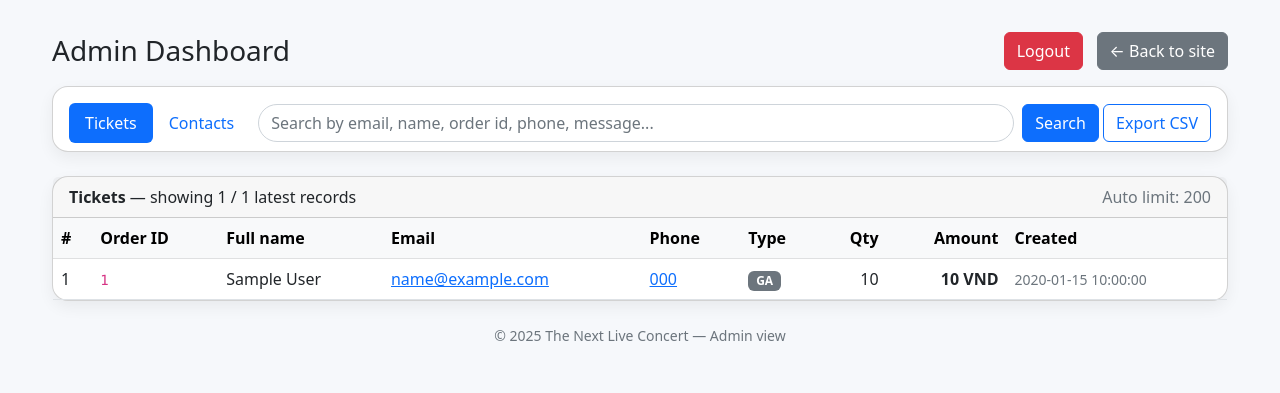
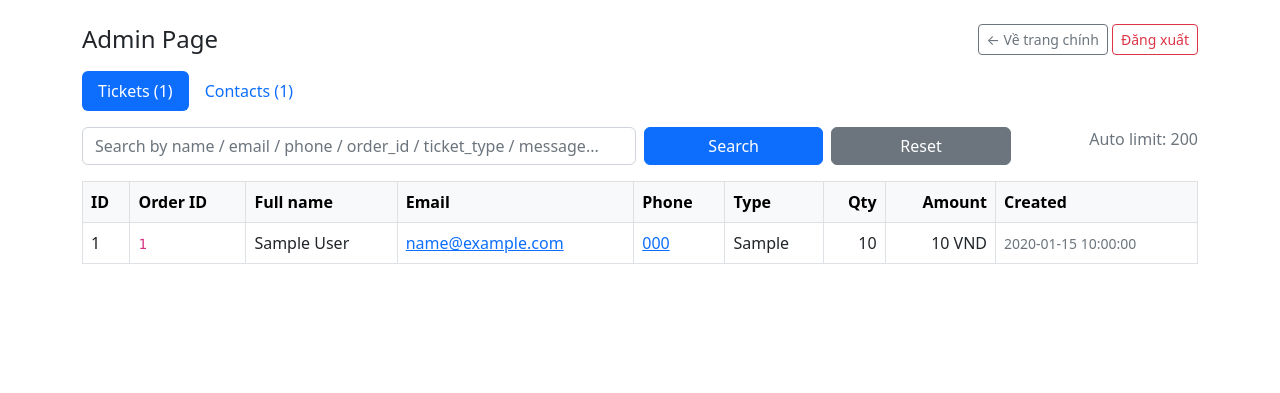
Before and after one commit to thachtn22git-oss/the-next-live-concert-, a PHP site: page /the-next-live-concert/admin.php in a window 1280 px wide. Shown: the top 393 px of the page. Run offline with PHP 8.4, Linux system fonts and the light colour scheme; the visitor is signed in with stand-in values (Sample User, id 1); tables that the repository leaves empty or names only in its code hold one stand-in row (values such as "Sample post").

Commit message:
fix bug search admin page

```diff
--- a/admin.php
+++ b/admin.php
@@ -1,148 +1,180 @@
 <?php
+// admin.php — Giao diện cũ, thêm login + search cả 2 bảng + tìm theo ticket_type + nút Reset
+
 session_start();
-if (!isset($_SESSION['admin_logged_in']) || $_SESSION['admin_logged_in'] !== true) {
-    header("Location: admin_login.php");
-    exit;
-}
-?>
-
-
-<?php
-// admin.php — Dashboard xem DB (Tickets & Contacts) với Bootstrap 5
-// Đặt cạnh db.php. Mặc định hiển thị 200 bản ghi mới nhất mỗi bảng.
-// (Tuỳ chọn) Bảo vệ bằng mật khẩu đơn giản:
-// $ADMIN_PASS = 'changeme123'; if(($_GET['pass']??'') !== $ADMIN_PASS){ die('Unauthorized'); }
-
-require __DIR__ . '/db.php';
+require_once "db.php";
 mysqli_set_charset($conn, 'utf8mb4');
 
-// --- Helpers ---
+/* ========== Helpers ========== */
 function esc($s){ return htmlspecialchars((string)$s, ENT_QUOTES, 'UTF-8'); }
 function money_vnd($n){ return number_format((float)$n, 0, ',', '.') . ' VND'; }
+function col_exists(mysqli $conn, string $table, string $col): bool {
+  $res = $conn->query("SHOW COLUMNS FROM `$table` LIKE '".$conn->real_escape_string($col)."'");
+  return $res && $res->num_rows > 0;
+}
 
-// --- Tabs & search ---
-$tab = $_GET['tab'] ?? 'tickets';
-if (!in_array($tab, ['tickets','contacts'], true)) $tab = 'tickets';
-
-$q   = trim($_GET['q'] ?? '');                 // ô tìm nhanh
-$limit = 200;                                  // số dòng hiển thị
-$tickets = $contacts = [];
-$tick_count = $cont_count = 0;
-
-// --- Export CSV ---
-if (isset($_GET['export']) && in_array($_GET['export'], ['tickets','contacts'], true)) {
-    header('Content-Type: text/csv; charset=utf-8');
-    header('Content-Disposition: attachment; filename="'.$_GET['export'].'-'.date('Ymd_His').'.csv"');
-    $out = fopen('php://output', 'w');
-
-    if ($_GET['export'] === 'tickets') {
-        fputcsv($out, ['id','order_id','full_name','email','phone','ticket_type','quantity','amount','created_at']);
-        $sql = "SELECT * FROM tickets";
-        if ($q !== '') {
-            $safe = '%'.$conn->real_escape_string($q).'%';
-            $sql .= " WHERE order_id LIKE '$safe' OR email LIKE '$safe' OR full_name LIKE '$safe' OR phone LIKE '$safe'";
-        }
-        $sql .= " ORDER BY created_at DESC LIMIT 10000";
-        $rs = $conn->query($sql);
-        while ($r = $rs->fetch_assoc()) fputcsv($out, $r);
-    } else {
-        fputcsv($out, ['id','name','email','company','message','created_at']);
-        $sql = "SELECT * FROM contacts";
-        if ($q !== '') {
-            $safe = '%'.$conn->real_escape_string($q).'%';
-            $sql .= " WHERE email LIKE '$safe' OR name LIKE '$safe' OR company LIKE '$safe' OR message LIKE '$safe'";
-        }
-        $sql .= " ORDER BY created_at DESC LIMIT 10000";
-        $rs = $conn->query($sql);
-        while ($r = $rs->fetch_assoc()) fputcsv($out, $r);
-    }
-    fclose($out);
+/* ========== Logout ========== */
+if (isset($_GET['logout'])) {
+  session_destroy();
+  header("Location: admin.php");
   exit;
 }
 
-// --- Query tickets ---
-$safeQ = $q !== '' ? '%'.$conn->real_escape_string($q).'%' : null;
-
-$sqlT = "SELECT SQL_CALC_FOUND_ROWS * FROM tickets";
-if ($safeQ) $sqlT .= " WHERE order_id LIKE '$safeQ' OR email LIKE '$safeQ' OR full_name LIKE '$safeQ' OR phone LIKE '$safeQ'";
-$sqlT .= " ORDER BY created_at DESC LIMIT $limit";
-$rsT = $conn->query($sqlT);
-while($rsT && $row = $rsT->fetch_assoc()){ $tickets[] = $row; }
-$rsCnt = $conn->query("SELECT FOUND_ROWS() AS c"); $tick_count = (int)($rsCnt->fetch_assoc()['c'] ?? 0);
-
-// --- Query contacts ---
-$sqlC = "SELECT SQL_CALC_FOUND_ROWS * FROM contacts";
-if ($safeQ) $sqlC .= " WHERE email LIKE '$safeQ' OR name LIKE '$safeQ' OR company LIKE '$safeQ' OR message LIKE '$safeQ'";
-$sqlC .= " ORDER BY created_at DESC LIMIT $limit";
-$rsC = $conn->query($sqlC);
-while($rsC && $row = $rsC->fetch_assoc()){ $contacts[] = $row; }
-$rsCnt2 = $conn->query("SELECT FOUND_ROWS() AS c"); $cont_count = (int)($rsCnt2->fetch_assoc()['c'] ?? 0);
-
+/* ========== Login đơn giản ========== */
+if (!isset($_SESSION['admin'])) {
+  if ($_SERVER['REQUEST_METHOD']==='POST') {
+    $u = $_POST['username'] ?? '';
+    $p = $_POST['password'] ?? '';
+    if ($u==='admin' && $p==='12345') {
+      $_SESSION['admin'] = true;
+      header("Location: admin.php");
+      exit;
+    } else {
+      $error = "Sai tài khoản hoặc mật khẩu!";
+    }
+  }
   ?>
   <!doctype html>
   <html lang="vi">
   <head>
     <meta charset="utf-8">
-  <title>Admin Dashboard - The Next Live Concert</title>
-  <meta name="viewport" content="width=device-width, initial-scale=1">
-  <!-- Dùng Bootstrap của site -->
+    <title>Admin Login</title>
     <link href="css/bootstrap.min.css" rel="stylesheet">
-  <style>
-    body { background: #f6f8fb; }
-    .container-narrow { max-width: 1200px; }
-    .card { border-radius: 16px; box-shadow: 0 6px 16px rgba(0,0,0,0.06); }
-    .table th, .table td { vertical-align: middle; }
-    .amount-badge { font-weight:600; }
-    .sticky-top-lite { position: sticky; top: 0; z-index: 100; background: #f6f8fb; padding-top: 8px; }
-    .search-wrap input { border-radius: 999px; }
-  </style>
   </head>
-<body>
-  <div class="container container-narrow py-4">
-
-    <div class="d-flex align-items-center justify-content-between mb-3 sticky-top-lite">
-      <h3 class="mb-0">Admin Dashboard</h3>
-      <a href="logout.php" class="btn btn-danger" style="margin-left: 700px;">Logout</a>
-      <a class="btn btn-secondary" href="index.php">← Back to site</a>
+  <body class="bg-light d-flex align-items-center" style="min-height:100vh;">
+    <div class="container">
+      <div class="row justify-content-center">
+        <div class="col-md-4">
+          <h4 class="mb-3 text-center">Admin Login</h4>
+          <?php if (!empty($error)): ?>
+            <div class="alert alert-danger"><?php echo esc($error); ?></div>
+          <?php endif; ?>
+          <form method="post" class="border p-3 bg-white rounded">
+            <div class="mb-3">
+              <label class="form-label">Tài khoản</label>
+              <input type="text" name="username" class="form-control" required>
             </div>
-
-    <div class="card mb-4">
-      <div class="card-body pb-2">
-        <form class="row g-2 align-items-center" method="get" action="admin.php">
-          <div class="col-md-auto">
-            <ul class="nav nav-pills">
-              <li class="nav-item"><a class="nav-link <?php echo $tab==='tickets'?'active':''; ?>" href="?tab=tickets<?php echo $q!==''?'&q='.urlencode($q):''; ?>">Tickets</a></li>
-              <li class="nav-item"><a class="nav-link <?php echo $tab==='contacts'?'active':''; ?>" href="?tab=contacts<?php echo $q!==''?'&q='.urlencode($q):''; ?>">Contacts</a></li>
-            </ul>
+            <div class="mb-3">
+              <label class="form-label">Mật khẩu</label>
+              <input type="password" name="password" class="form-control" required>
             </div>
-          <div class="col-md search-wrap">
-            <input type="text" class="form-control" placeholder="Search by email, name, order id, phone, message..." name="q" value="<?php echo esc($q); ?>">
-            <input type="hidden" name="tab" value="<?php echo esc($tab); ?>">
-          </div>
-          <div class="col-md-auto">
-            <button class="btn btn-primary">Search</button>
-            <?php if ($tab==='tickets'): ?>
-              <a class="btn btn-outline-primary" href="?export=tickets<?php echo $q!==''?'&q='.urlencode($q):''; ?>">Export CSV</a>
-            <?php else: ?>
-              <a class="btn btn-outline-primary" href="?export=contacts<?php echo $q!==''?'&q='.urlencode($q):''; ?>">Export CSV</a>
-            <?php endif; ?>
-          </div>
+            <button class="btn btn-primary w-100">Đăng nhập</button>
           </form>
         </div>
       </div>
+    </div>
+    <script src="js/bootstrap.min.js"></script>
+  </body>
+  </html>
+  <?php
+  exit;
+}
 
-    <?php if ($tab === 'tickets'): ?>
+/* ========== Tham số giao diện: tab + search + auto limit ========== */
+$tab   = $_GET['tab'] ?? 'tickets';
+if (!in_array($tab, ['tickets','contacts'], true)) $tab = 'tickets';
 
-      <div class="card">
-        <div class="card-header d-flex justify-content-between align-items-center">
-          <div><strong>Tickets</strong> — showing <?php echo count($tickets); ?> / <?php echo $tick_count; ?> latest records</div>
-          <span class="text-muted">Auto limit: <?php echo $limit; ?></span>
+$q     = trim($_GET['q'] ?? '');
+$limit = 200; // Auto limit 200
+
+$safeQ = $q !== '' ? '%'.$conn->real_escape_string($q).'%' : null;
+
+$tickets = $contacts = [];
+$tick_count = $cont_count = 0;
+
+/* ========== Query TICKETS (có tìm theo ticket_type) ========== */
+$ticketConds = [];
+if ($safeQ) {
+  if (col_exists($conn,'tickets','full_name'))   $ticketConds[] = "full_name LIKE '$safeQ'";
+  if (col_exists($conn,'tickets','fullname'))    $ticketConds[] = "fullname LIKE '$safeQ'";
+  if (col_exists($conn,'tickets','email'))       $ticketConds[] = "email LIKE '$safeQ'";
+  if (col_exists($conn,'tickets','phone'))       $ticketConds[] = "phone LIKE '$safeQ'";
+  if (col_exists($conn,'tickets','order_id'))    $ticketConds[] = "order_id LIKE '$safeQ'";
+  if (col_exists($conn,'tickets','ticket_type')) $ticketConds[] = "ticket_type LIKE '$safeQ'"; // thêm tìm theo loại vé
+}
+$sqlT = "SELECT SQL_CALC_FOUND_ROWS * FROM tickets";
+if ($safeQ && $ticketConds) $sqlT .= " WHERE ".implode(" OR ", $ticketConds);
+$sqlT .= " ORDER BY created_at DESC LIMIT $limit";
+$rsT = $conn->query($sqlT);
+while ($rsT && $row = $rsT->fetch_assoc()) $tickets[] = $row;
+$rsCnt = $conn->query("SELECT FOUND_ROWS() AS c");
+$tick_count = (int)($rsCnt->fetch_assoc()['c'] ?? 0);
+
+/* ========== Query CONTACTS (tự dò cột name/full_name) ========== */
+$contactConds = [];
+if ($safeQ) {
+  if (col_exists($conn,'contacts','name'))       $contactConds[] = "name LIKE '$safeQ'";
+  if (col_exists($conn,'contacts','full_name'))  $contactConds[] = "full_name LIKE '$safeQ'";
+  if (col_exists($conn,'contacts','email'))      $contactConds[] = "email LIKE '$safeQ'";
+  if (col_exists($conn,'contacts','company'))    $contactConds[] = "company LIKE '$safeQ'";
+  if (col_exists($conn,'contacts','message'))    $contactConds[] = "message LIKE '$safeQ'";
+}
+$sqlC = "SELECT SQL_CALC_FOUND_ROWS * FROM contacts";
+if ($safeQ && $contactConds) $sqlC .= " WHERE ".implode(" OR ", $contactConds);
+$sqlC .= " ORDER BY created_at DESC LIMIT $limit";
+$rsC = $conn->query($sqlC);
+while ($rsC && $row = $rsC->fetch_assoc()) $contacts[] = $row;
+$rsCnt2 = $conn->query("SELECT FOUND_ROWS() AS c");
+$cont_count = (int)($rsCnt2->fetch_assoc()['c'] ?? 0);
+?>
+<!doctype html>
+<html lang="vi">
+<head>
+  <meta charset="utf-8">
+  <title>Admin — The Next Live Concert</title>
+  <link href="css/bootstrap.min.css" rel="stylesheet">
+</head>
+<body>
+
+<div class="container my-4">
+
+  <div class="d-flex justify-content-between align-items-center mb-3">
+    <h4 class="mb-0">Admin Page</h4>
+    <div>
+      <a href="index.php" class="btn btn-outline-secondary btn-sm">← Về trang chính</a>
+      <a href="admin.php?logout=1" class="btn btn-outline-danger btn-sm">Đăng xuất</a>
     </div>
+  </div>
+
+  <!-- Tabs kiểu cũ -->
+  <ul class="nav nav-pills mb-3">
+    <li class="nav-item">
+      <a class="nav-link <?php echo $tab==='tickets'?'active':''; ?>" href="?tab=tickets<?php echo $q!==''?'&q='.urlencode($q):''; ?>">
+        Tickets (<?php echo $tick_count; ?>)
+      </a>
+    </li>
+    <li class="nav-item">
+      <a class="nav-link <?php echo $tab==='contacts'?'active':''; ?>" href="?tab=contacts<?php echo $q!==''?'&q='.urlencode($q):''; ?>">
+        Contacts (<?php echo $cont_count; ?>)
+      </a>
+    </li>
+  </ul>
+
+  <!-- Search + Reset -->
+  <form class="row g-2 mb-3" method="get" action="admin.php">
+    <input type="hidden" name="tab" value="<?php echo esc($tab); ?>">
+    <div class="col-md-6">
+      <input type="text" class="form-control" name="q"
+             placeholder="Search by name / email / phone / order_id / ticket_type / message..."
+             value="<?php echo esc($q); ?>">
+    </div>
+    <div class="col-md-2">
+      <button class="btn btn-primary w-100">Search</button>
+    </div>
+    <div class="col-md-2">
+      <a class="btn btn-secondary w-100" href="admin.php?tab=<?php echo esc($tab); ?>">Reset</a>
+    </div>
+    <div class="col-md-2 text-end">
+      <span class="text-muted">Auto limit: <?php echo (int)$limit; ?></span>
+    </div>
+  </form>
+
+  <?php if ($tab==='tickets'): ?>
     <div class="table-responsive">
-          <table class="table table-hover align-middle mb-0">
+      <table class="table table-bordered table-hover align-middle">
         <thead class="table-light">
           <tr>
-                <th>#</th>
+            <th style="white-space:nowrap;">ID</th>
             <th>Order ID</th>
             <th>Full name</th>
             <th>Email</th>
@@ -155,45 +187,29 @@ $rsCnt2 = $conn->query("SELECT FOUND_ROWS() AS c"); $cont_count = (int)($rsCnt2-
         </thead>
         <tbody>
           <?php if (empty($tickets)): ?>
-                <tr><td colspan="9" class="text-center py-4 text-muted">No data</td></tr>
-              <?php else: ?>
-                <?php foreach($tickets as $r): ?>
+            <tr><td colspan="9" class="text-center text-muted">No data</td></tr>
+          <?php else: foreach ($tickets as $r): ?>
             <tr>
               <td><?php echo (int)$r['id']; ?></td>
-                    <td><code><?php echo esc($r['order_id']); ?></code></td>
-                    <td><?php echo esc($r['full_name']); ?></td>
-                    <td><a href="mailto:<?php echo esc($r['email']); ?>"><?php echo esc($r['email']); ?></a></td>
-                    <td><a href="tel:<?php echo esc($r['phone']); ?>"><?php echo esc($r['phone']); ?></a></td>
-                    <td>
-                      <?php if ($r['ticket_type']==='NECH_AB'): ?>
-                        <span class="badge bg-info">NECH_A_B</span>
-                      <?php else: ?>
-                        <span class="badge bg-secondary">GA</span>
-                      <?php endif; ?>
-                    </td>
-                    <td class="text-end"><?php echo (int)$r['quantity']; ?></td>
-                    <td class="text-end"><span class="amount-badge"><?php echo money_vnd($r['amount']); ?></span></td>
-                    <td><span class="text-muted small"><?php echo esc($r['created_at']); ?></span></td>
+              <td><code><?php echo esc($r['order_id'] ?? ''); ?></code></td>
+              <td><?php echo esc($r['full_name'] ?? $r['fullname'] ?? ''); ?></td>
+              <td><a href="mailto:<?php echo esc($r['email'] ?? ''); ?>"><?php echo esc($r['email'] ?? ''); ?></a></td>
+              <td><a href="tel:<?php echo esc($r['phone'] ?? ''); ?>"><?php echo esc($r['phone'] ?? ''); ?></a></td>
+              <td><?php echo esc($r['ticket_type'] ?? ''); ?></td>
+              <td class="text-end"><?php echo (int)($r['quantity'] ?? 0); ?></td>
+              <td class="text-end"><?php echo money_vnd($r['amount'] ?? $r['total_price'] ?? 0); ?></td>
+              <td><span class="text-muted small"><?php echo esc($r['created_at'] ?? ''); ?></span></td>
             </tr>
-                <?php endforeach; ?>
-              <?php endif; ?>
+          <?php endforeach; endif; ?>
         </tbody>
       </table>
     </div>
-      </div>
-
   <?php else: ?>
-
-      <div class="card">
-        <div class="card-header d-flex justify-content-between align-items-center">
-          <div><strong>Contacts</strong> — showing <?php echo count($contacts); ?> / <?php echo $cont_count; ?> latest records</div>
-          <span class="text-muted">Auto limit: <?php echo $limit; ?></span>
-        </div>
     <div class="table-responsive">
-          <table class="table table-hover align-middle mb-0">
+      <table class="table table-bordered table-hover align-middle">
         <thead class="table-light">
           <tr>
-                <th>#</th>
+            <th>ID</th>
             <th>Name</th>
             <th>Email</th>
             <th>Company</th>
@@ -203,36 +219,24 @@ $rsCnt2 = $conn->query("SELECT FOUND_ROWS() AS c"); $cont_count = (int)($rsCnt2-
         </thead>
         <tbody>
           <?php if (empty($contacts)): ?>
-                <tr><td colspan="6" class="text-center py-4 text-muted">No data</td></tr>
-              <?php else: ?>
-                <?php foreach($contacts as $r): ?>
+            <tr><td colspan="6" class="text-center text-muted">No data</td></tr>
+          <?php else: foreach ($contacts as $r): ?>
             <tr>
               <td><?php echo (int)$r['id']; ?></td>
-                    <td><?php echo esc($r['name'] ?? $r['full_name'] ?? ''); ?></td>
-                    <td><a href="mailto:<?php echo esc($r['email']); ?>"><?php echo esc($r['email']); ?></a></td>
-                    <td><?php echo esc($r['company']); ?></td>
-                    <td style="max-width:420px;">
-                      <div class="text-truncate"><?php echo esc($r['message']); ?></div>
-                    </td>
-                    <td><span class="text-muted small"><?php echo esc($r['created_at']); ?></span></td>
+              <td><?php echo esc($r['full_name'] ?? $r['name'] ?? ''); ?></td>
+              <td><a href="mailto:<?php echo esc($r['email'] ?? ''); ?>"><?php echo esc($r['email'] ?? ''); ?></a></td>
+              <td><?php echo esc($r['company'] ?? ''); ?></td>
+              <td style="max-width: 480px;"><div class="text-truncate"><?php echo esc($r['message'] ?? ''); ?></div></td>
+              <td><span class="text-muted small"><?php echo esc($r['created_at'] ?? ''); ?></span></td>
             </tr>
-                <?php endforeach; ?>
-              <?php endif; ?>
+          <?php endforeach; endif; ?>
         </tbody>
       </table>
     </div>
+  <?php endif; ?>
+
 </div>
 
-
-
-    <?php endif; ?>
-
-    <div class="text-center text-muted small my-4">
-      © <?php echo date('Y'); ?> The Next Live Concert — Admin view
-    </div>
-  </div>
-
-  <!-- Bootstrap JS (dùng file có sẵn của bạn) -->
 <script src="js/bootstrap.min.js"></script>
 </body>
 </html>
```
Lines whose indentation alone changed are shown as unchanged.
